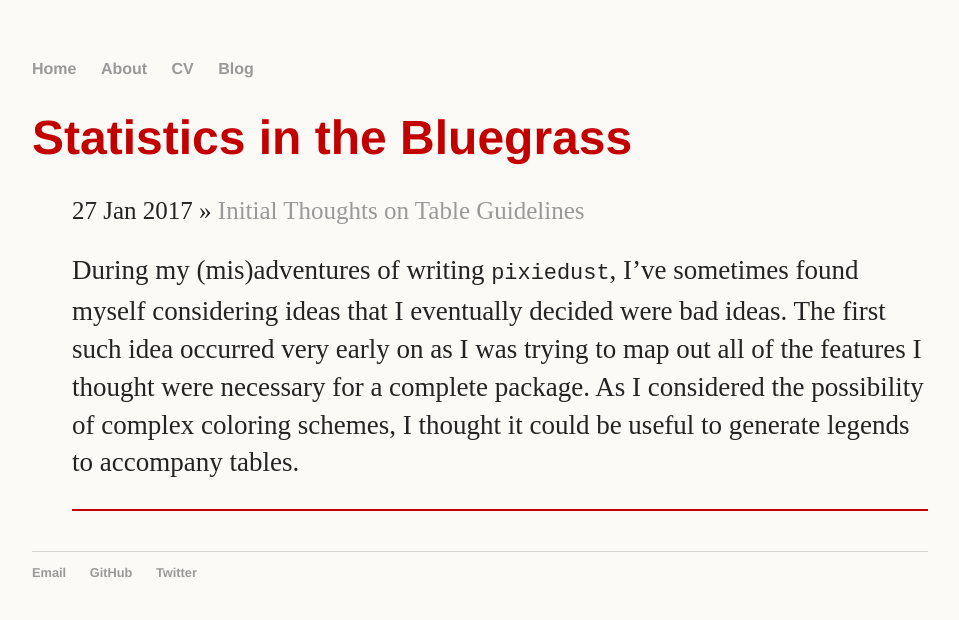
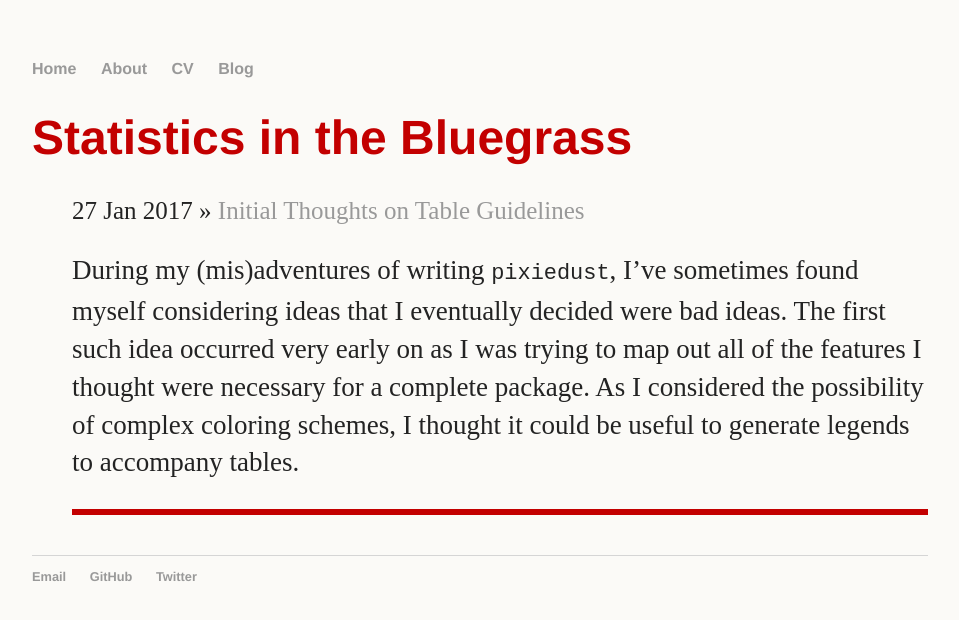
Before and after one commit to nutterb/nutterb.github.com, a Jekyll site: the page built from blog/index.html, in a window 1280 px wide. Shown: the top 620 px of the page, without its empty margins (160-1119 px from the left). Built offline with Jekyll 4.4.1, drawn with Linux system fonts in a browser that asks for light colours.

Commit message:
Update index.html

```diff
--- a/blog/index.html
+++ b/blog/index.html
@@ -8,6 +8,6 @@ title: Statistics in the Bluegrass
 	  {% for post in site.categories.public %}
 	    <li><span>{{ post.date | date_to_string }}</span> » <a href="{{ post.url }}" title="{{ post.title }}">{{ post.title }}</a></li>
 	    <p style='font-size:5pt'>{{ post.excerpt }}</p>
-	    <hr style = 'border: 1px solid #c30000;'/>
+	    <hr style = 'border: 3px solid #c30000;'/>
 	  {% endfor %}
 	</ul>
```
